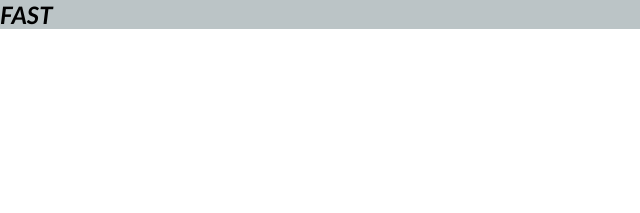
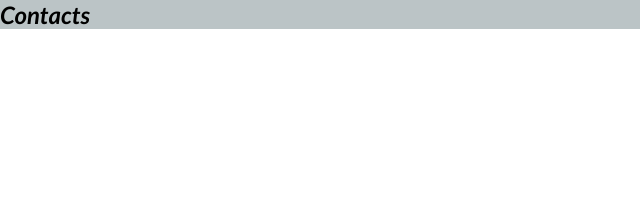
Before and after one commit to anthonysawyer94/anthonysawyer94.github.io, a plain HTML site: page contact.html in a window 1280 px wide. Shown: the top 213 px of the page, 0-640 px from the left. Drawn offline with Linux system fonts and the light colour scheme.

Commit message:
Update contact.html

```diff
--- a/contact.html
+++ b/contact.html
@@ -8,7 +8,7 @@
   </head>
   <body>
     <nav>
-      <div class="logo">FAST</div>
+      <div class="logo">Contacts</div>
       <div class="nav-items">
         <a href="home.html">Home</a>
         <a href="AboutMe.html">About</a>
```
